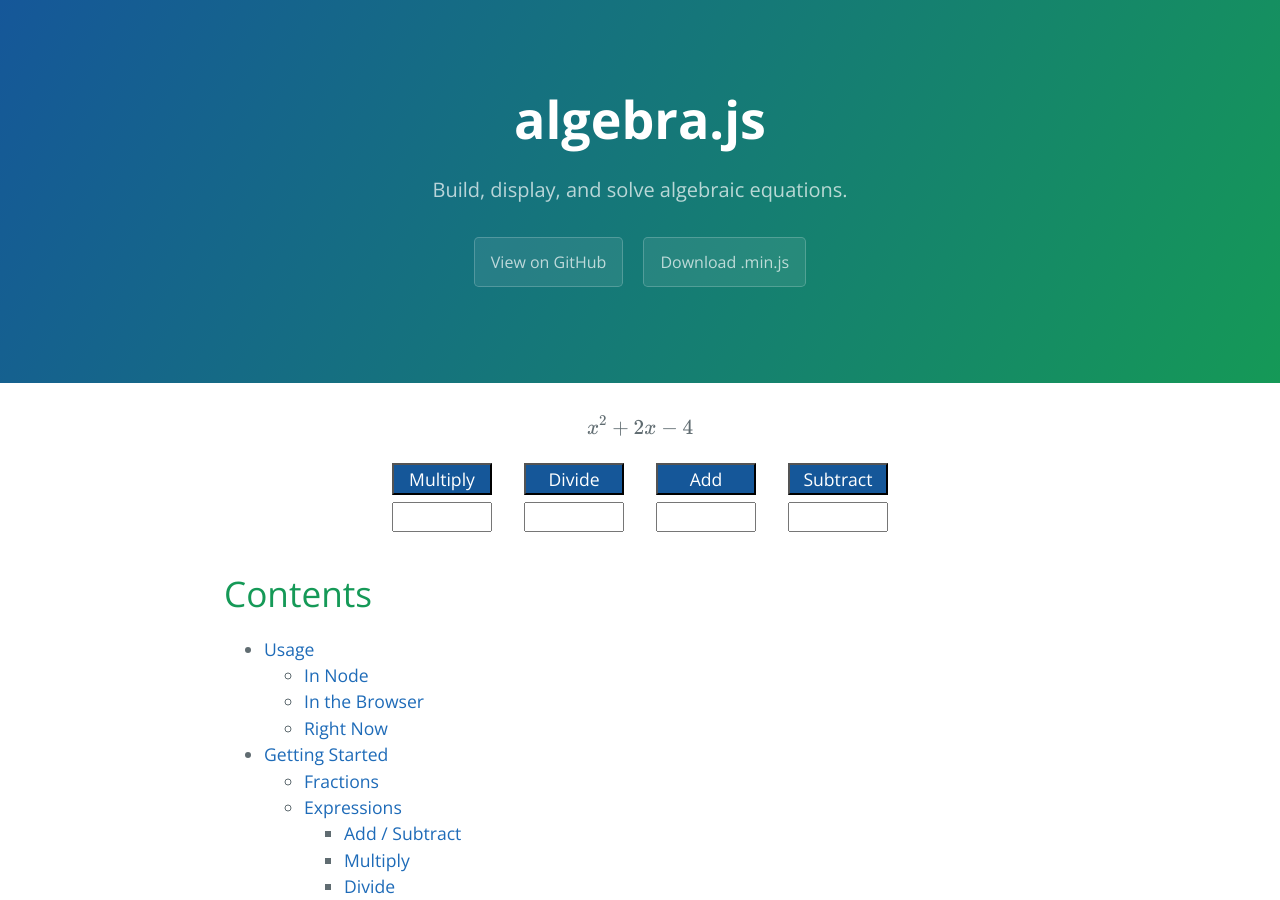
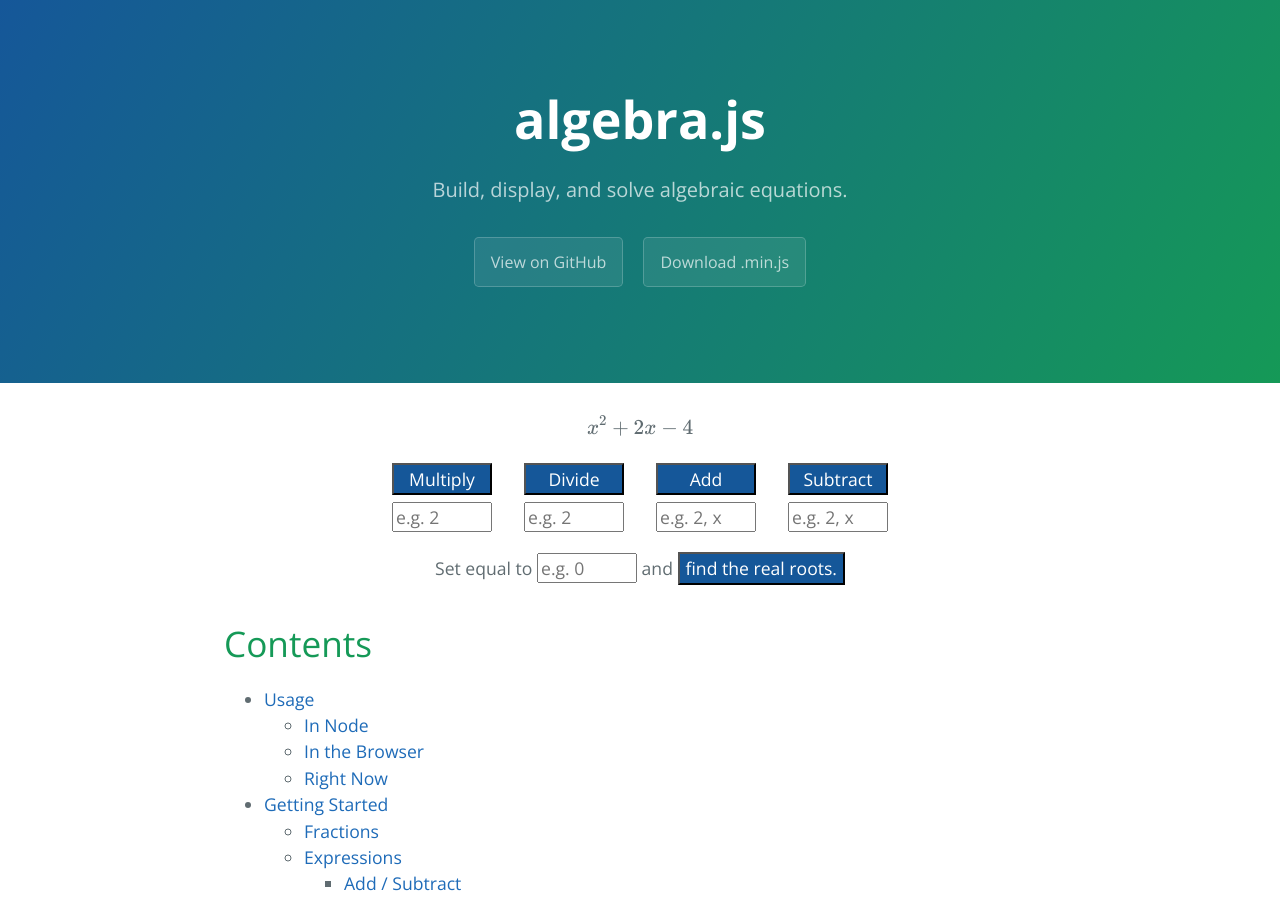
Before and after one commit to nicolewhite/algebra.js, a Jekyll site: the page built from index.md, in a window 1280 px wide and 900 px high. Built offline with Jekyll 4.4.1, drawn with Linux system fonts in a browser that asks for light colours; nearby versions of some CDN libraries; Markdown is read by kramdown in place of the engine named in the settings; some of the changed lines change nothing that is shown.

Commit message:
Add ability to solve the demo

```diff
--- a/index.md
+++ b/index.md
@@ -12,12 +12,17 @@
         <td><button id="subtract">Subtract</button></td>
     </tr>
     <tr>
-        <td><input id="multiplyNum" type="number"></td>
-        <td><input id="divideNum" type="number"></td>
-        <td><input id="addNum" type="number"></td>
-        <td><input id="subtractNum" type="number"></td>
+        <td><input id="multiplyNum" type="number" placeholder="e.g. 2"></td>
+        <td><input id="divideNum" type="number" placeholder="e.g. 2"></td>
+        <td><input id="addNum" type="text" placeholder="e.g. 2, x"></td>
+        <td><input id="subtractNum" type="text" placeholder="e.g. 2, x"></td>
     </tr>
 </table>
+
+<p align="center">Set equal to <input id="rhs" type="number" placeholder="e.g. 0"> and <button id="solve">find the real roots.</button></p>
+
+<div id="equation"></div>
+<div id="answers" align="center"></div>
 
 <script>
 function render() {
@@ -34,28 +39,56 @@
     var int = parseInt($("#multiplyNum").val());
     e = e.multiply(int);
     render();
-    $("#multiplyNum").val("");
 });
 
 $("#divide").on("click", function() {
     var int = parseInt($("#divideNum").val());
     e = e.divide(int);
     render();
-    $("#divideNum").val("");
 });
 
 $("#add").on("click", function() {
-    var int = parseInt($("#addNum").val());
-    e = e.add(int);
+    var val = $("#addNum").val();
+
+    if (val === "x") {
+        e = e.add(new Expression("x"));
+    } else {
+        var int = parseInt(val);
+        e = e.add(int);
+    }
+
     render();
-    $("#addNum").val("");
 });
 
 $("#subtract").on("click", function() {
-    var int = parseInt($("#subtractNum").val());
-    e = e.subtract(int);
+    var val = $("#subtractNum").val();
+
+    if (val === "x") {
+        e = e.subtract(new Expression("x"));
+    } else {
+        var int = parseInt(val);
+        e = e.subtract(int);
+    }
+
     render();
-    $("#subtractNum").val("");
+});
+
+$("#solve").on("click", function() {
+    var rhs = parseInt($("#rhs").val());
+    var eq = new Equation(e, rhs);
+    var solved = eq.solveFor("x");
+
+    var answers = [];
+
+    for (var i = 0; i < solved.length; i++) {
+        answers.push(solved[i].toTex());
+    }
+
+    var eqDiv = document.getElementById("equation");
+    var answersDiv = document.getElementById("answers");
+
+    katex.render(eq.toTex(), eqDiv, {displayMode: true});
+    katex.render("x = " + answers.join(", "), answersDiv);
 });
 </script>
 
```
